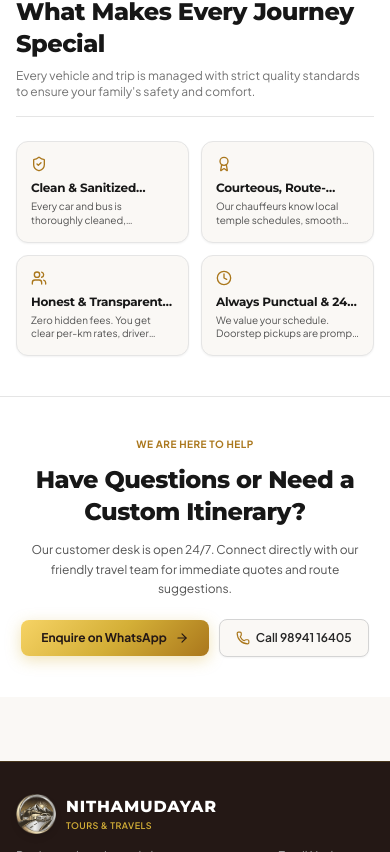
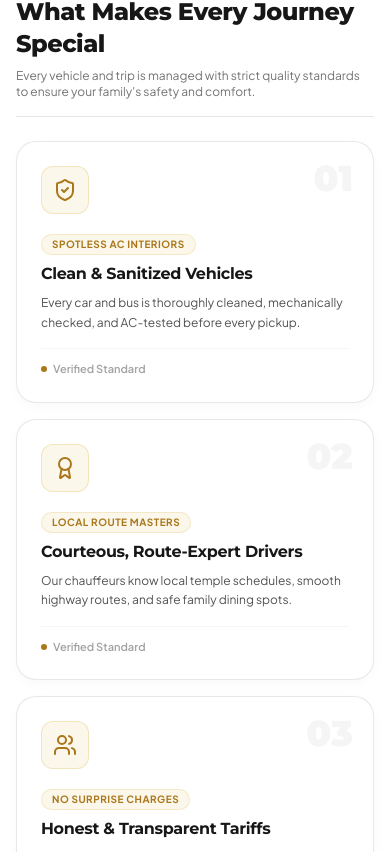
Before and after one commit to Vinodinicti/Nithamudayar-Tours-and-Travels, a React (Vite) app: page /about in a window 390 px wide. Shown: the part 2452-3304 px from the top of the page. Built offline with nearby package versions, Linux system fonts and the light colour scheme.

Commit message:
Add luxury card animations to Our Guarantee section in About page

```diff
--- a/src/index.css
+++ b/src/index.css
@@ -209,6 +209,42 @@
     transform: scale(1.08);
   }
 
+  /* About Page Guarantee Luxury Card Animation */
+  .guarantee-card {
+    position: relative;
+    border-radius: 1.25rem;
+    background-color: #ffffff;
+    border: 1px solid rgba(229, 231, 235, 0.95);
+    transition: all 0.4s cubic-bezier(0.16, 1, 0.3, 1);
+    display: flex;
+    flex-direction: column;
+    justify-content: space-between;
+    overflow: hidden;
+    box-shadow: 0 4px 15px -3px rgba(0, 0, 0, 0.04);
+  }
+
+  .guarantee-card:hover {
+    transform: translateY(-8px);
+    border-color: rgba(212, 175, 55, 0.75);
+    box-shadow: 0 24px 40px -12px rgba(212, 175, 55, 0.22), 0 10px 20px -6px rgba(53, 32, 22, 0.08);
+  }
+
+  .guarantee-card .shimmer-line {
+    position: absolute;
+    top: 0;
+    left: 0;
+    right: 0;
+    height: 3px;
+    background: linear-gradient(90deg, transparent, #D4AF37, #FCF6BA, #AA771C, transparent);
+    opacity: 0;
+    transition: opacity 0.4s ease;
+    z-index: 20;
+  }
+
+  .guarantee-card:hover .shimmer-line {
+    opacity: 1;
+  }
+
   /* 3D Flip Card System for Tour Packages */
   .flip-card-perspective {
     perspective: 1200px;
--- a/src/pages/AboutPage.jsx
+++ b/src/pages/AboutPage.jsx
@@ -266,26 +266,50 @@ export default function AboutPage({ onOpenBooking }) {
             </p>
           </div>
 
-          <div className="grid grid-cols-2 lg:grid-cols-4 gap-3 sm:gap-6">
+          <div className="grid grid-cols-1 sm:grid-cols-2 lg:grid-cols-4 gap-4 sm:gap-6">
             {coreValues.map((val, idx) => {
               const Icon = val.icon;
               return (
                 <div
                   key={idx}
-                  className="bg-[#FAF8F5] border border-neutral-200 rounded-xl p-3.5 sm:p-6 flex flex-col justify-between hover:border-brand-gold-dark hover:bg-white transition-all duration-300 shadow-sm active:scale-95 group"
+                  className="guarantee-card group p-6 sm:p-7 relative"
                 >
+                  {/* Top Gold Shimmer Line on Hover */}
+                  <div className="shimmer-line"></div>
+
+                  {/* Watermark Step Number in Background */}
+                  <span className="absolute top-4 right-5 text-4xl sm:text-5xl font-black font-heading text-neutral-100 group-hover:text-brand-gold/20 transition-colors duration-300 pointer-events-none select-none">
+                    0{idx + 1}
+                  </span>
+
+                  <div className="relative z-10 space-y-4 flex-1 flex flex-col justify-between">
                     <div>
-                    <div className="text-brand-gold-dark mb-2 sm:mb-3.5 group-hover:scale-110 transition-transform">
-                      <Icon className="w-4 h-4 sm:w-5 sm:h-5" />
+                      {/* Animated Floating Icon Aura */}
+                      <div className="w-12 h-12 rounded-xl bg-brand-gold/10 border border-brand-gold/25 flex items-center justify-center text-brand-gold-dark group-hover:bg-gradient-to-br group-hover:from-brand-gold group-hover:to-brand-gold-dark group-hover:text-neutral-950 group-hover:scale-110 group-hover:rotate-3 group-hover:shadow-md transition-all duration-300 mb-4">
+                        <Icon className="w-6 h-6 transition-transform" />
                       </div>
 
-                    <h3 className="text-xs sm:text-base font-bold font-heading text-neutral-900 mb-1 sm:mb-1.5 group-hover:text-brand-gold-dark transition-colors line-clamp-1">
+                      {/* Highlight Badge */}
+                      <span className="inline-block text-[10px] font-bold uppercase tracking-wider text-brand-gold-dark bg-brand-gold/10 px-2.5 py-0.5 rounded-full border border-brand-gold/20 mb-2">
+                        {val.highlight}
+                      </span>
+
+                      {/* Title */}
+                      <h3 className="text-base sm:text-lg font-bold font-heading text-neutral-900 group-hover:text-brand-gold-dark transition-colors duration-300 leading-snug">
                         {val.title}
                       </h3>
 
-                    <p className="text-[10px] sm:text-xs text-neutral-600 leading-snug sm:leading-relaxed line-clamp-2">
+                      {/* Description */}
+                      <p className="text-xs sm:text-sm text-neutral-600 leading-relaxed mt-2">
                         {val.desc}
                       </p>
+                    </div>
+
+                    {/* Subtle Bottom Accent Indicator */}
+                    <div className="pt-3 border-t border-neutral-100 flex items-center gap-1.5 text-[11px] font-semibold text-neutral-400 group-hover:text-brand-gold-dark transition-colors">
+                      <span className="w-1.5 h-1.5 rounded-full bg-brand-gold-dark group-hover:scale-125 transition-transform"></span>
+                      <span>Verified Standard</span>
+                    </div>
                   </div>
                 </div>
               );
```
Lines whose indentation alone changed are shown as unchanged.
